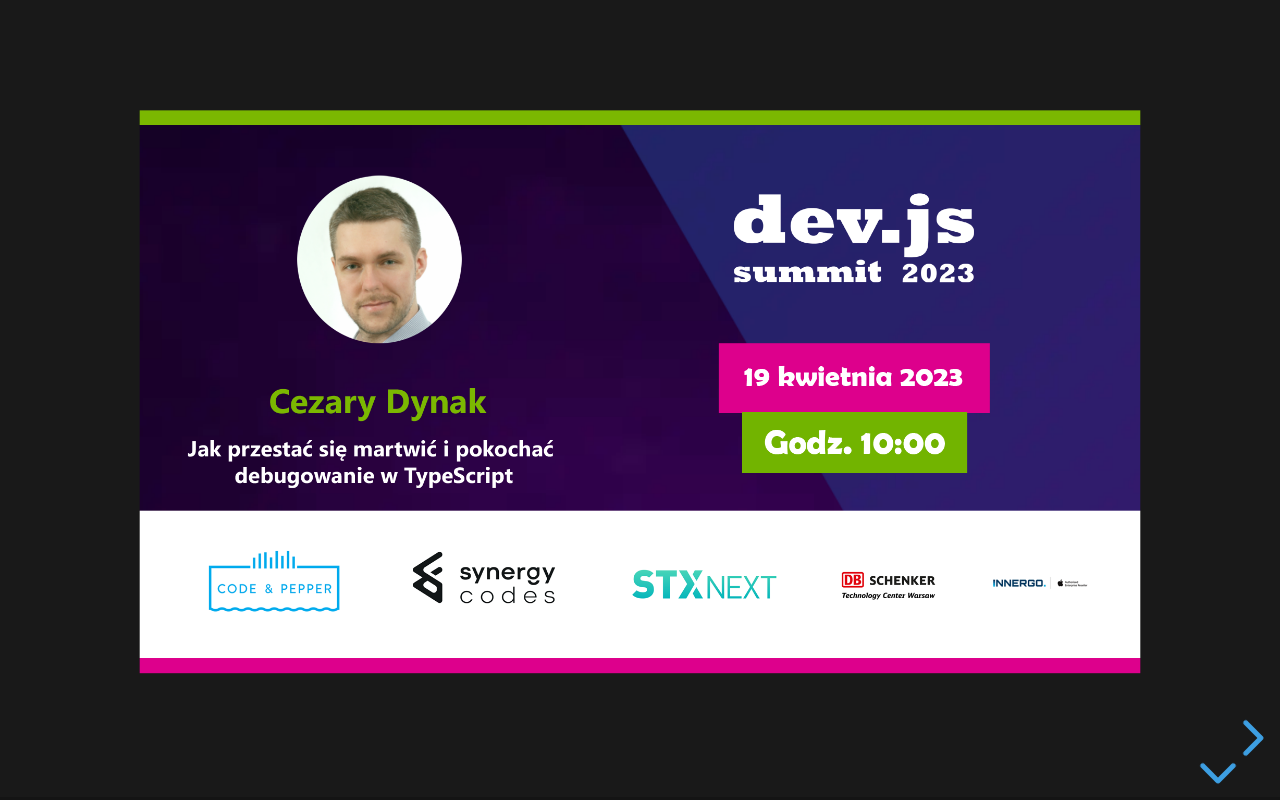
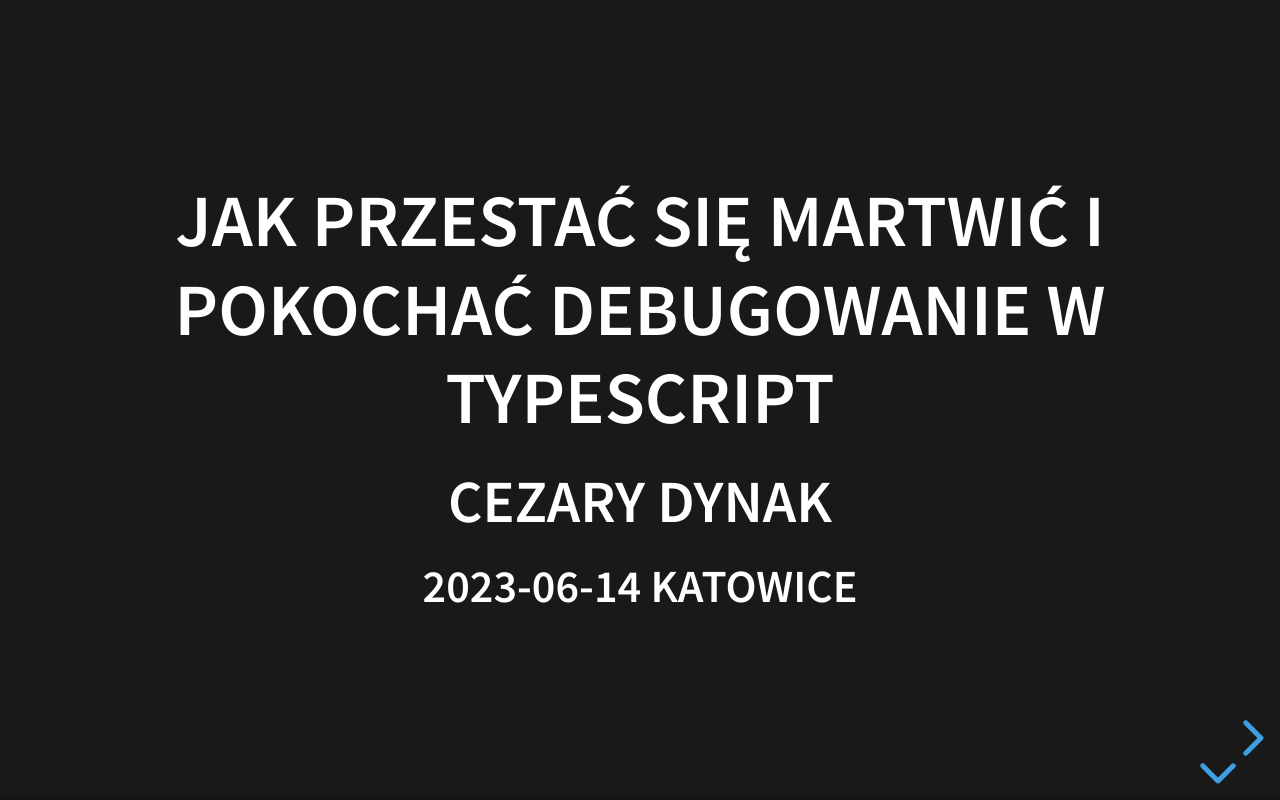
Before and after one commit to cdynak/debugger, a website: page index.html in a window 1280 px wide. Drawn offline with Linux system fonts and the light colour scheme.

Commit message:
meet.js Katowice update

```diff
--- a/index.html
+++ b/index.html
@@ -18,13 +18,13 @@
 			<div class="slides">
 
 				<section>
-					<section>
+					<!--section>
             <img src="img/10_00 cezary SALA B.png" />
-          </section>
+          </section-->
 					<section>
 						<h2>Jak przestać się martwić i pokochać debugowanie w TypeScript</h2>
 						<h3>Cezary Dynak</h3>
-						<h4>2023-04-19</h4>
+						<h4>2023-06-14 Katowice</h4>
 					</section>
 					<section>
 						<h2>bibliography is inside source code</h2>
@@ -125,7 +125,7 @@
             <!-- https://imgflip.com/i/44251s -->
           </section>
 					<section>
-            <img style="height: 600px;" src="https://scontent-fra3-1.xx.fbcdn.net/v/t1.6435-9/53506212_506027126467923_5604342437586665472_n.png?_nc_cat=111&ccb=1-7&_nc_sid=730e14&_nc_ohc=zY1QWTz_9rIAX8SvOMn&_nc_ht=scontent-fra3-1.xx&oh=00_AfAo7WiZfVHo9PwG0_k2u4aCWaLJIImp-o-xur14w5NCiA&oe=6443D4DA" />
+            <img style="height: 600px;" src="https://scontent-waw1-1.xx.fbcdn.net/v/t1.6435-9/53506212_506027126467923_5604342437586665472_n.png?_nc_cat=111&ccb=1-7&_nc_sid=730e14&_nc_ohc=Cr8GUv8JXSMAX8ls8U_&_nc_ht=scontent-waw1-1.xx&oh=00_AfDULEgh9hFjfBRbmMVqdGwkEdsc_-ivtT1W1gzZsl8-1w&oe=64B1415A" />
             <!-- https://www.facebook.com/AlgorithmsWithRachitJain/photos/a.276294002774571/506027119801257/?type=3 -->
           </section>
 					<section>
```
